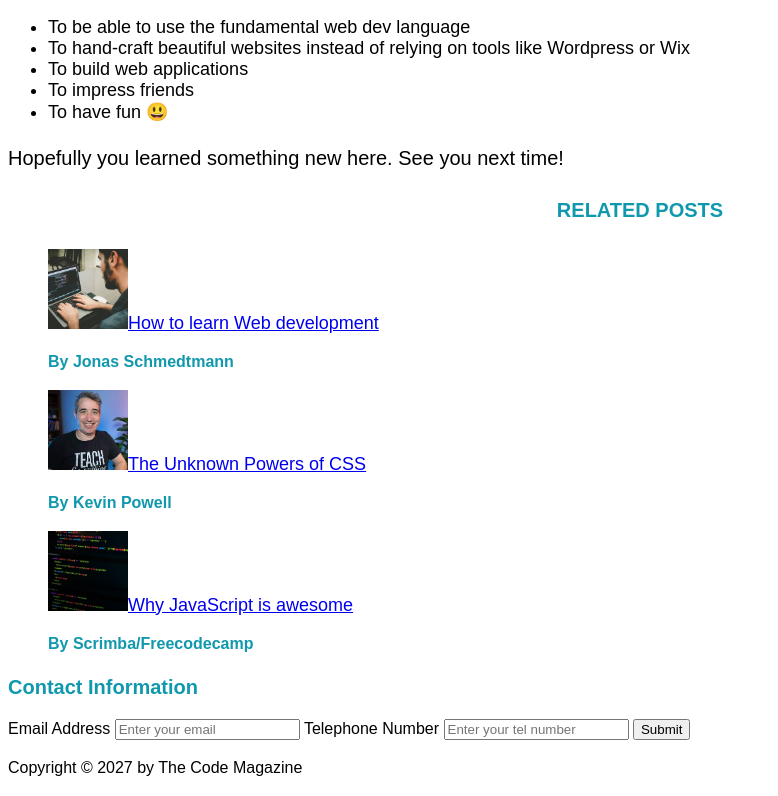
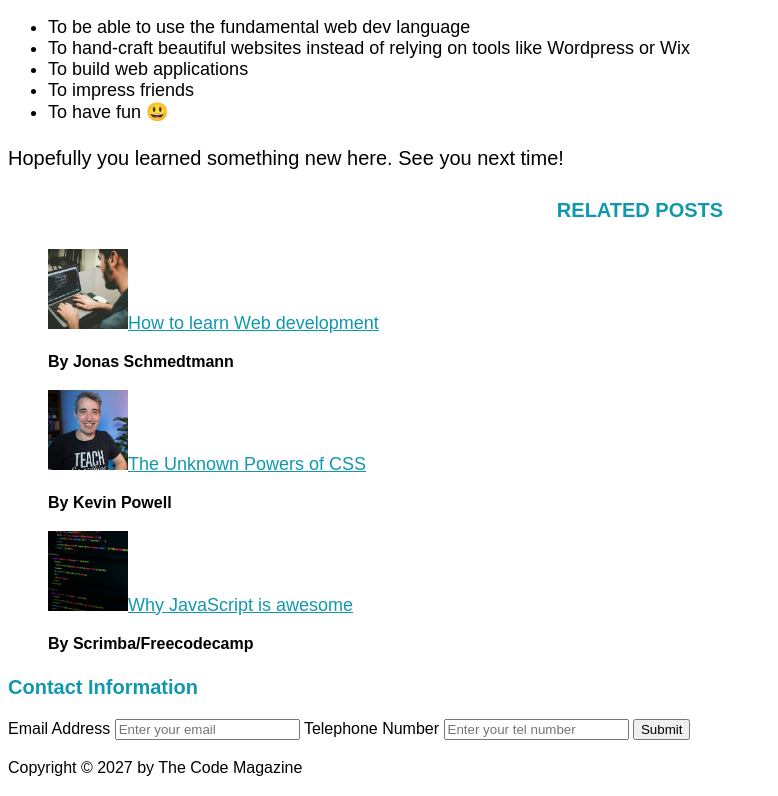
Before and after one commit to Aubrey-D/Self-Study, a plain HTML site: page CSS/index.html in a window 1280 px wide. Shown: the part 1320-2116 px from the top of the page, without its empty margins (0-778 px from the left). Drawn offline with Linux system fonts and the light colour scheme.

Commit message:
Fixing the wrong places of class

```diff
--- a/CSS/index.html
+++ b/CSS/index.html
@@ -96,7 +96,6 @@
       <ul class="posts">
         <li>
           <img
-            class="related-img"
             src="Images/related-1.jpg"
             alt="Guy is working on a code"
             width="80"
@@ -104,30 +103,35 @@
           /><a
             href="https://www.udemy.com/user/jonasschmedtmann/"
             target="_blank"
+            class="related-img"
             >How to learn Web development</a
           >
         </li>
         <p class="related-courses">By Jonas Schmedtmann</p>
         <li>
           <img
-            class="related-img"
             src="Images/kevin.jpg"
             alt="Kevin Powell is a good teacher in HTML and CSS"
             width="80"
             height="80"
-          /><a href="https://www.youtube.com/@KevinPowell" target="_blank"
+          /><a
+            href="https://www.youtube.com/@KevinPowell"
+            target="_blank"
+            class="related-img"
             >The Unknown Powers of CSS</a
           >
         </li>
         <p class="related-courses">By Kevin Powell</p>
         <li>
           <img
-            class="related-img"
             src="Images/related-3.jpg"
             alt="JavaScript code"
             width="80"
             height="80"
-          /><a href="https://www.freecodecamp.org/" target="_blank"
+          /><a
+            href="https://www.freecodecamp.org/"
+            target="_blank"
+            class="related-img"
             >Why JavaScript is awesome</a
           >
         </li>
--- a/CSS/style.css
+++ b/CSS/style.css
@@ -6,7 +6,7 @@ h1,
 h2,
 h3,
 h4,
-.related-courses {
+.related-img {
   color: #1098ad;
 }
 
```
